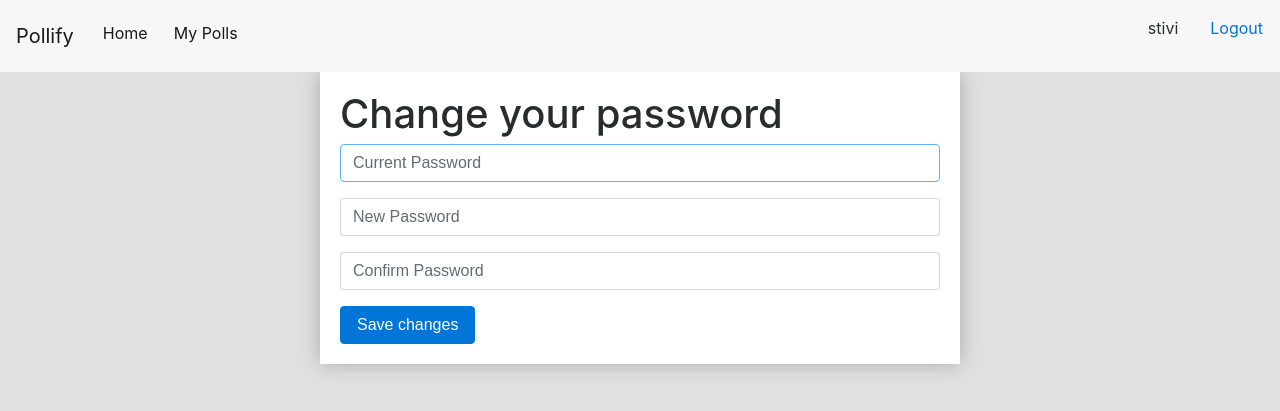
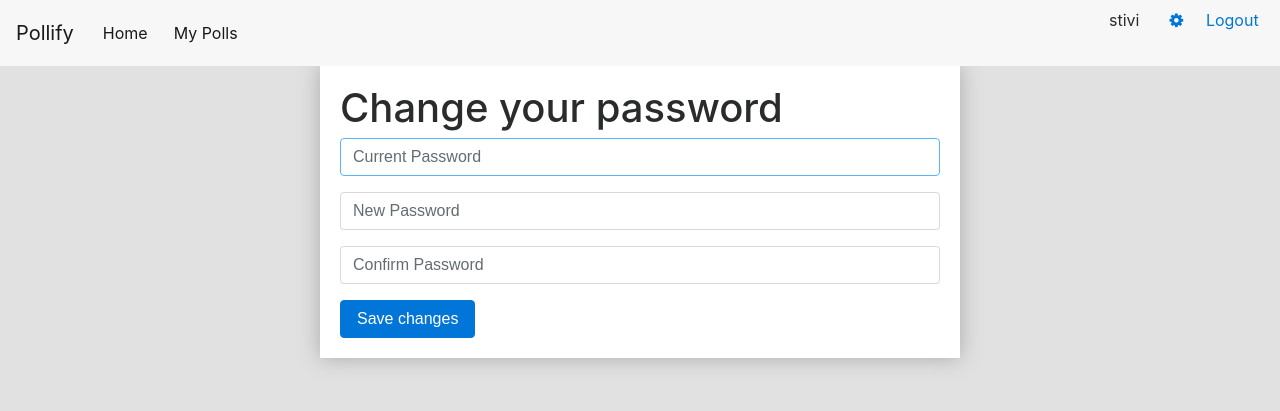
Before and after one commit to Stivi7/vote-app, a Django app: page /password/ in a window 1280 px wide. Shown: the top 411 px of the page. Run offline with Django 3.2, Linux system fonts and the light colour scheme; a user stored in the database is signed in; some libraries are stand-ins or nearby versions.

Commit message:
visual fixes

```diff
--- a/vote/templates/base/base.html
+++ b/vote/templates/base/base.html
@@ -5,6 +5,8 @@
 <head>
   <title>Vote app</title>
   <link rel="stylesheet" href="https://maxcdn.bootstrapcdn.com/bootstrap/4.0.0-alpha.6/css/bootstrap.min.css" integrity="sha384-rwoIResjU2yc3z8GV/NPeZWAv56rSmLldC3R/AZzGRnGxQQKnKkoFVhFQhNUwEyJ"
+    crossorigin="anonymous">
+  <link href="https://maxcdn.bootstrapcdn.com/font-awesome/4.7.0/css/font-awesome.min.css" rel="stylesheet" integrity="sha384-wvfXpqpZZVQGK6TAh5PVlGOfQNHSoD2xbE+QkPxCAFlNEevoEH3Sl0sibVcOQVnN"
     crossorigin="anonymous">
   <link rel="stylesheet" href="{% static 'vote/main.css' %}">
   <script src="https://code.jquery.com/jquery-3.2.1.min.js" integrity="sha256-hwg4gsxgFZhOsEEamdOYGBf13FyQuiTwlAQgxVSNgt4="
@@ -36,12 +38,21 @@
           </a>
         </li>
       </ul>
+      <div class="row text-center">
           {% if user.is_authenticated %}
-      <div class="row">
-        <p class="nav-link pull-left">{{ user.get_username }}</p>
-        <a class="nav-link pull-left" href="{% url 'logout' %}">Logout</a>
+            <div class="col-sm-4">
+                <p class="set-right">{{ user.get_username }}</p>
+            </div>
+             <div class="col-sm-2">
+                <a href="{% url 'vote:password-change' %}">
+                    <i class="fa fa-cog" aria-hidden="true"></i>
+                </a>
+             </div>
+             <div class="col-sm-6">
+             <a class=" set-right" href="{% url 'logout' %}">Logout</a>
              </div>
            {% endif %}
+      </div>
     </div>
   </nav>
 
--- a/vote/templates/forms/change_password.html
+++ b/vote/templates/forms/change_password.html
@@ -6,6 +6,7 @@
     {% csrf_token %}
     {% for field in form %}
     <div class="form-group">
+        {{ field.errors }}
         {{ field }}
     </div>
     {% endfor %}
--- a/vote/templates/vote/poll_details.html
+++ b/vote/templates/vote/poll_details.html
@@ -1,6 +1,7 @@
 {% extends 'base/base.html' %} {% block content %}
 <div class="wrapper" style="width: 30%">
     <h1>{{ question.question_text }}</h1>
+    <p>by: {{ user.get_username }}</p>
 
     <form action="{% url 'vote:vote1' question.id %}" method="post">
         {% csrf_token %} {% for choice in question.choices_set.all %}
```
Also changed, not shown: db.sqlite3. Lines whose indentation alone changed are shown as unchanged.
